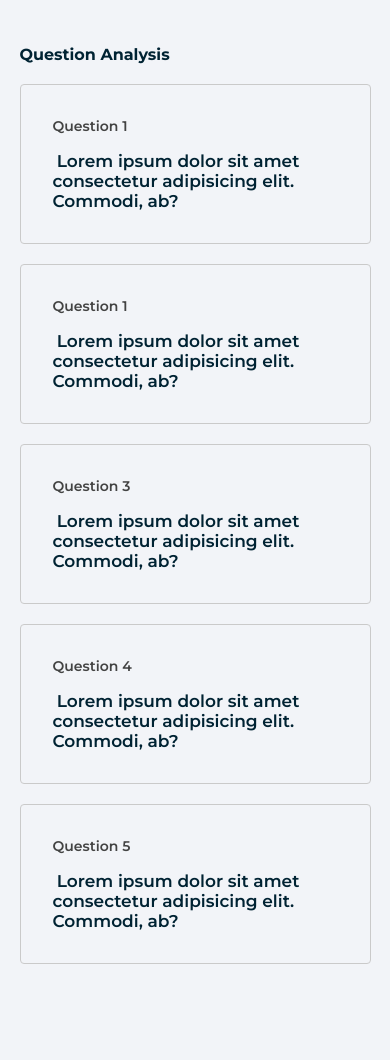
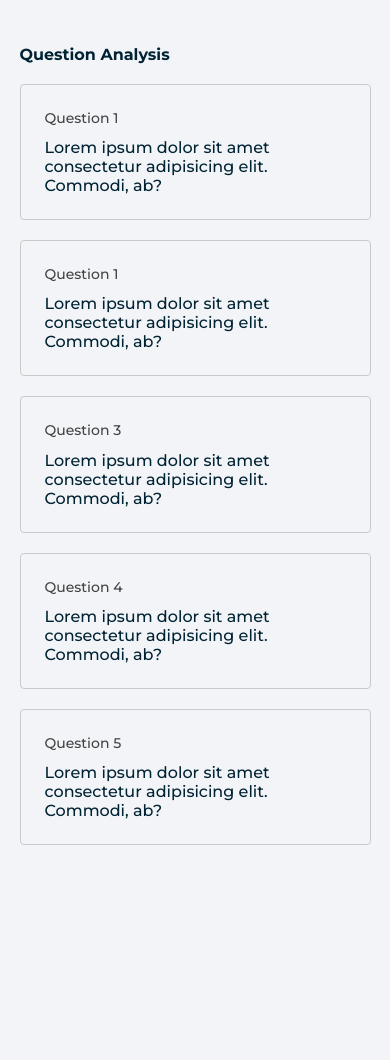
Before and after one commit to saadh393/Interactive-Quiz-Application, a plain HTML site: page result.html in a window 390 px wide. Shown: the part 651-1711 px from the top of the page. After the commit the page ends 1592 px from the top, so only its background shows below. Drawn offline with Linux system fonts and the light colour scheme.

Commit message:
Updated Margins

```diff
--- a/styles/quiz.css
+++ b/styles/quiz.css
@@ -39,6 +39,12 @@
 
 .multipleAnswers .eachAnswer:hover {
   background: hsla(229, 20%, 57%, 0.253);
+}
+
+.multipleAnswers .eachAnswer input {
+  /* appearance: none;
+  -webkit-appearance: none;
+  -moz-appearance: none; */
 }
 
 /* This class is used to  Hide or Show Second Column of Multiple Chooices*/
--- a/styles/result.css
+++ b/styles/result.css
@@ -62,7 +62,7 @@
 
 /* Soltuions  */
 .solutions {
-  width: 90%;
+  width: 70%;
   margin: 2rem auto;
   display: flex;
   flex-direction: column;
@@ -81,7 +81,7 @@
 .questionCount {
   color: #434343;
   font-size: 14px;
-  font-weight: 600;
+  font-weight: 500;
   margin-bottom: 1rem;
   overflow: hidden;
 }
@@ -99,8 +99,9 @@
 }
 
 .solutionCard label {
-  font-weight: 600;
-  font-size: 17px;
+  font-size: 16px;
+  font-weight: 500;
+  margin: 0.5rem 0;
   color: var(--fontPrimary);
   cursor: pointer;
 }
@@ -144,6 +145,8 @@
 
 .solutionContent ul .selected::after {
   content: "✔️";
+  position: relative;
+  right: 0;
 }
 
 @media only screen and (max-width: 800px) {
@@ -155,8 +158,20 @@
     width: 100%;
   }
 
+  .solutions {
+    width: 90%;
+  }
+
   .solutionContent ul {
     grid-auto-flow: row;
+  }
+
+  .solutionCard {
+    padding: 1.5rem;
+  }
+
+  .solutionCard input {
+    display: none;
   }
 
   .solutionCard input:checked ~ .solutionContent {
@@ -164,4 +179,8 @@
     margin-top: 1.4rem;
     transition: all 0.3s ease;
   }
+
+  .questionCount {
+    margin-bottom: 0.7rem;
+  }
 }
--- a/styles/style.css
+++ b/styles/style.css
@@ -31,10 +31,11 @@ nav {
   left: 0;
   right: 0;
   top: 0;
+  z-index: 2;
 }
 
 nav ul {
-  height: 60px;
+  height: 70px;
   list-style: none;
   display: flex;
   justify-content: space-between;
```
